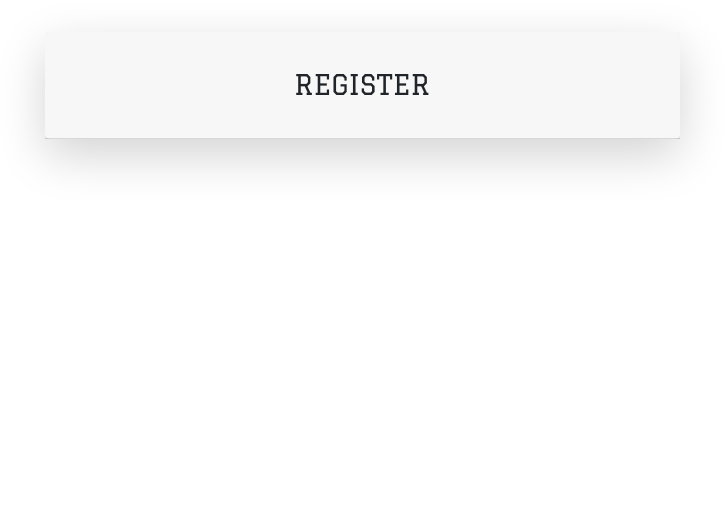
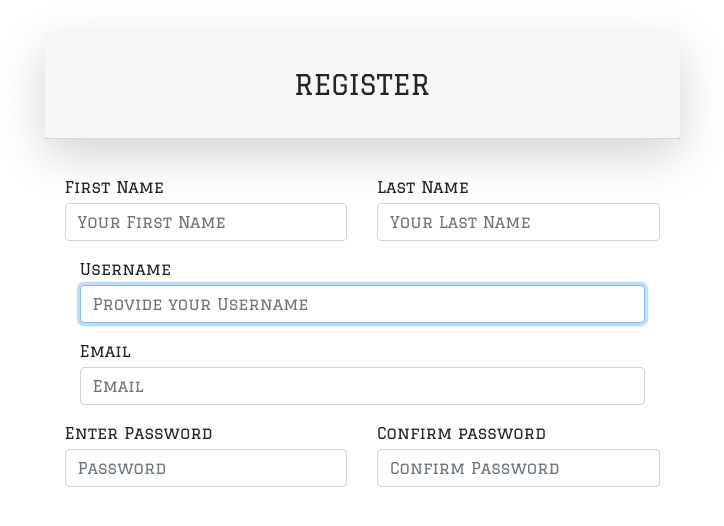
Before and after one commit to Reuben-Kipkemboi/Django-login, a Django app: page /register/ in a window 1280 px wide. Shown: the top 526 px of the page, without its empty margins (278-1002 px from the left). Run offline with Django 4.2, Linux system fonts and the light colour scheme; some libraries are stand-ins or nearby versions.

Commit message:
ft:form - structures registration form

```diff
--- a/app/forms.py
+++ b/app/forms.py
@@ -13,7 +13,6 @@ class RegisterForm(UserCreationForm):
 
     last_name = forms.CharField(max_length=150,required=True,
     widget=forms.TextInput(attrs={'placeholder': 'Your Last Name','class': 'form-control',}))
-
 
     username = forms.CharField(max_length=100,required=True,
     widget=forms.TextInput(attrs={'placeholder': 'Provide your Username','class':'form-control', }))
--- a/app/templates/registration.html
+++ b/app/templates/registration.html
@@ -5,10 +5,62 @@
     <div class="container">
         <div class="row justify-content-center">
             <div class="col-md-7">
-                    <div class="card shadow-lg border-0 rounded-lg mt-0 mb-5">
+                <div class="card shadow-lg border-0 rounded-lg mt-0 mb-3">
                     <div class="card-header justify-content-center">
                         <h3 class="font-weight-light my-4 text-center">REGISTER</h3>
                     </div>
+                </div>
+
+                <div class="card-body">
+                    {% csrf_token %}
+                    <form action="" method="POST">
+                        <div class="row">
+                            <div class="col-md-6">
+                                <div class="form-group">
+                                    <label class=" mb-1">First Name</label>
+                                    {{ form.first_name }}
+                                </div>
+                            </div>
+                            <div class="col-md-6">
+                                <div class="form-group">
+                                    <label class=" mb-1">Last Name</label>
+                                    {{ form.last_name }}
+                                </div>
+                            </div>
+                        </div>
+                        <div class="col-md-12">
+                            <div class="form-group">
+                                <label class="mb-1">Username</label>
+                                {{ form.username }}
+                            </div>
+                        </div>
+                        <div class="col-md-12">
+                            <div class="form-group">
+                                <label class="mb-1">Email</label>
+                                {{ form.email }}
+                            </div>
+                        </div>
+
+                        <div class="row">
+                            <div class="col-md-6">
+                                <div class="form-group">
+                                    <label class="mb-1">Enter Password</label>
+                                    {{ form.password1 }}
+                                </div>
+                            </div>
+                            <div class="col-md-6">
+                                <div class="form-group">
+                                    <label class="mb-1">Confirm password </label>
+                                    {{ form.password2 }}
+                                </div>
+                            </div>
+                        </div>
+                </div>
+
+
+
+
+                </form>
             </div>
         </div>
     </div>
--- a/app/views.py
+++ b/app/views.py
@@ -1,9 +1,26 @@
-from django.shortcuts import render
+from django.shortcuts import render, redirect
+from . forms import UserCreationForm, RegisterForm
+from django.contrib import messages
 
 # Create your views here.
+
 
 def home(request):
     return render(request, 'login.html')
 
+
 def register(request):
-    return render(request, 'registration.html')
+    if request.user.is_authenticated:
+        return redirect('home')
+    else:
+        form = RegisterForm()
+        if request.method =="POST":
+            form = RegisterForm(request.POST)
+            if form.is_valid():
+                form.save()
+                user = form.cleaned_data.get('username')
+                email = form.cleaned_data.get('email')
+                messages.success(request, "account created for" + user )
+                return redirect('login')
+
+    return render(request, 'registration.html', {'form': form})
```
Lines whose indentation alone changed are shown as unchanged.
